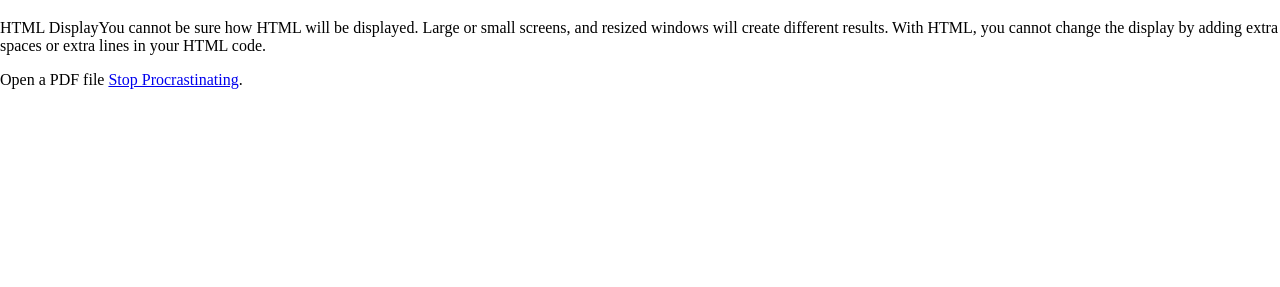
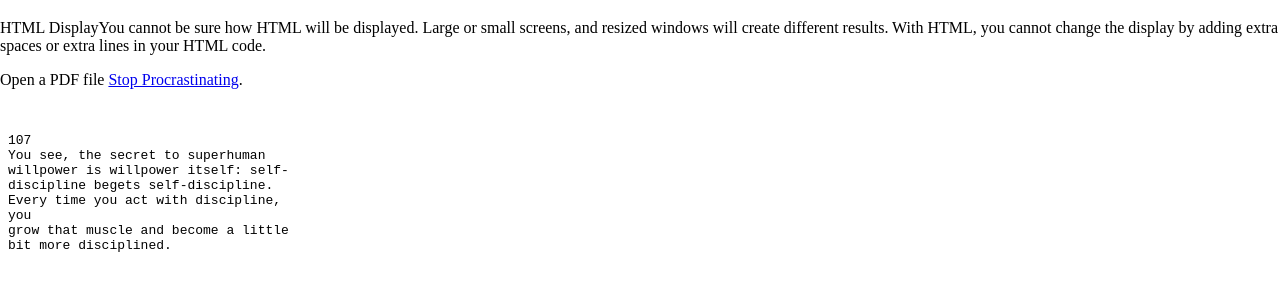
Before and after one commit to BabuliSahoo/ReadPdfFile, a plain HTML site: page index.html in a window 1280 px wide. Shown: the part 61-348 px from the top of the page. Drawn offline with Linux system fonts and the light colour scheme.

Commit message:
NEW Text file added

```diff
--- a/index.html
+++ b/index.html
@@ -33,7 +33,8 @@
         With HTML, you cannot change the display by adding extra spaces or extra lines in your HTML code.
     </p>
     <p>Open a PDF file <a href="Documents/Stop_Procrastinating.pdf">Stop Procrastinating</a>.</p>
-    <div><p txt=Documents/content.txt></p></div>
+    <div><object data="Documents/content.txt"></object></div>
+
 </body>
 
 </html>
```
